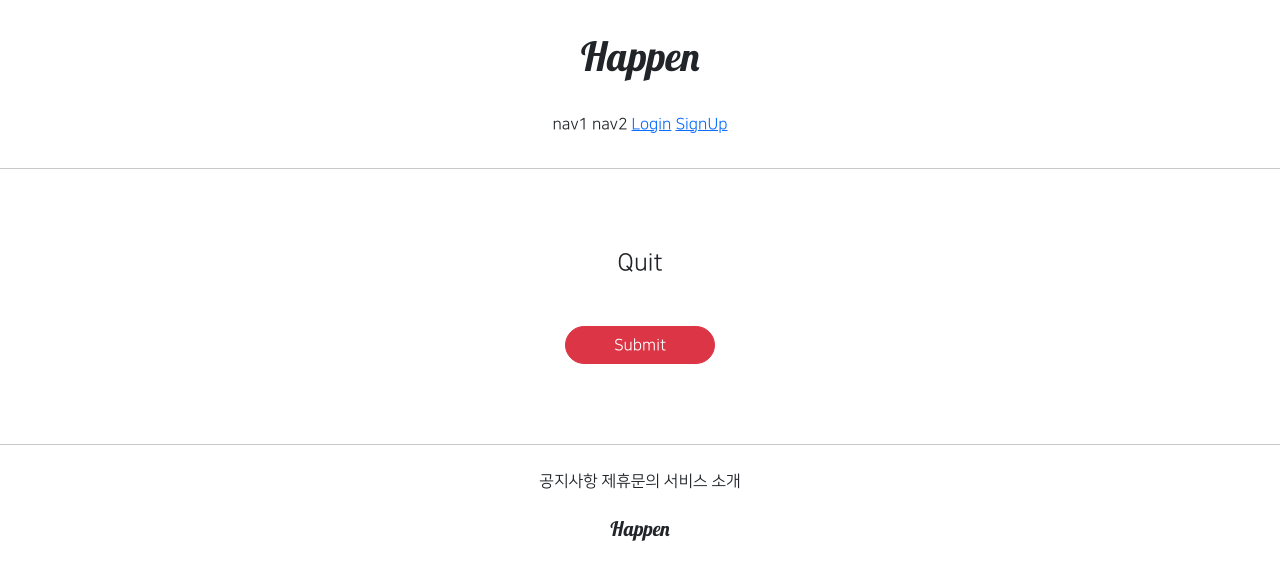
After one commit to tkekdzhd/gis_0702, a Django app: page /accounts/delete/1 in a window 1280 px wide. The commit adds this page. Shown: the top 580 px of the page. Run offline with Django 3.2, Linux system fonts and the light colour scheme; tables that the repository leaves empty hold one stand-in row (values such as "Sample post"); parts of the project's set-up code (start-up, migrations or seed data) failed here and were passed over; some libraries are stand-ins or nearby versions.

Commit message:
0720 commit 2

```diff
--- /dev/null
+++ b/accountapp/templates/accountapp/delete.html
@@ -0,0 +1,22 @@
+{% extends 'base.html' %}
+
+{% block content %}
+
+
+    <div class="text-center mw-500 m-auto">
+        <div class="m-5">
+            <h4>Quit</h4>
+        </div>
+        <div>
+            <form action="{% url 'accountapp:delete' pk=target_user.pk %}" method="post">
+                {% csrf_token %}
+                <div class="m-5">
+                    <input type="submit"
+                       class="btn btn-danger rounded-pill px-5">
+                </div>
+            </form>
+        </div>
+    </div>
+
+
+{% endblock %}
--- a/accountapp/templates/accountapp/detail.html
+++ b/accountapp/templates/accountapp/detail.html
@@ -13,5 +13,10 @@
                 Update Info
             </a>
         </div>
+        <div>
+            <a href="{% url 'accountapp:delete' pk=target_user.pk %}">
+                Quit
+            </a>
+        </div>
     </div>
 {% endblock %}
--- a/accountapp/urls.py
+++ b/accountapp/urls.py
@@ -1,6 +1,6 @@
 from django.contrib.auth.views import LoginView, LogoutView
 from django.urls import path
-from accountapp.views import hello_world, AccountCreateView, AccountDetailView,AccountUpdateView
+from accountapp.views import hello_world, AccountCreateView, AccountDetailView,AccountUpdateView, AccountDeleteView
 
 app_name = 'accountapp'
 urlpatterns = [
@@ -12,5 +12,5 @@ urlpatterns = [
     path('create/', AccountCreateView.as_view(), name='create'),
     path('datail/<int:pk>', AccountDetailView.as_view(), name='detail'),
     path('update/<int:pk>', AccountUpdateView.as_view(), name='update'),
-
+    path('delete/<int:pk>', AccountDeleteView.as_view(), name='delete'),
 ]
--- a/accountapp/views.py
+++ b/accountapp/views.py
@@ -2,7 +2,7 @@ from accountapp.models import NewModel
 from django.http import HttpResponse, HttpResponseRedirect
 from django.urls import reverse, reverse_lazy
 from django.shortcuts import render
-from django.views.generic import CreateView, DetailView, UpdateView
+from django.views.generic import CreateView, DetailView, UpdateView, DeleteView
 from django.contrib.auth.models import User
 from django.contrib.auth.forms import UserCreationForm
 
@@ -45,3 +45,9 @@ class AccountUpdateView(UpdateView):
     context_object_name = 'target_user'
     success_url = reverse_lazy('accountapp:hello_world')
     template_name = 'accountapp/update.html'
+
+class AccountDeleteView(DeleteView):
+    model = User
+    context_object_name = 'target_user'
+    success_url = reverse_lazy('accountapp:hello_world')
+    template_name = 'accountapp/delete.html'
```
